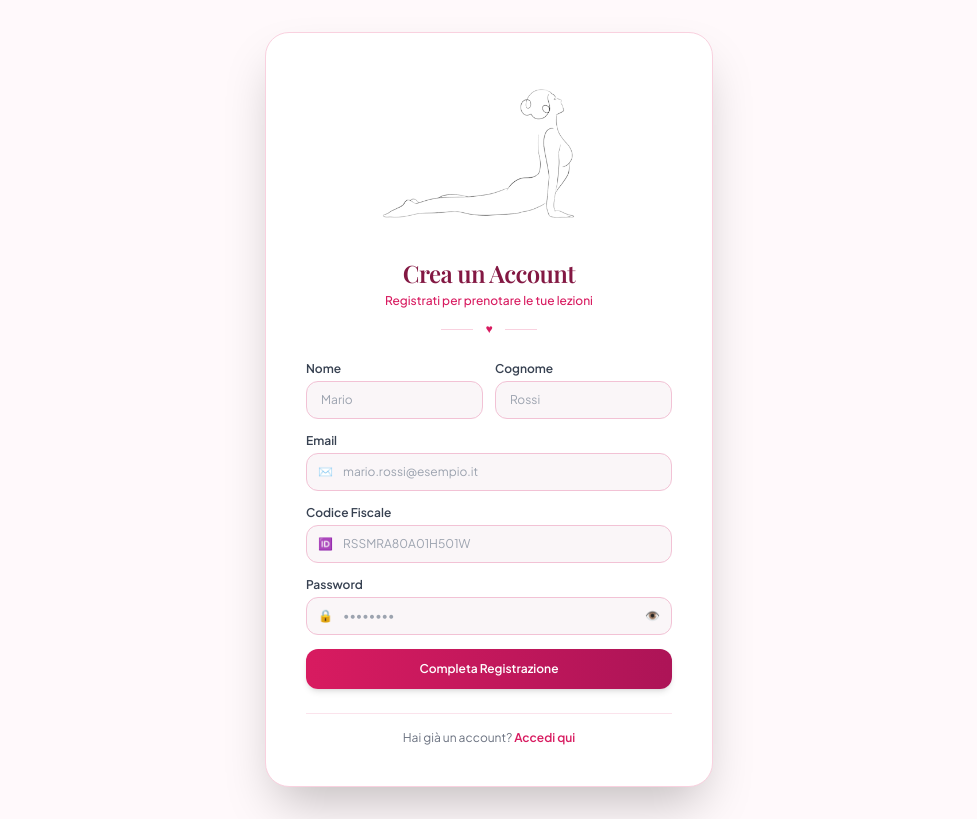
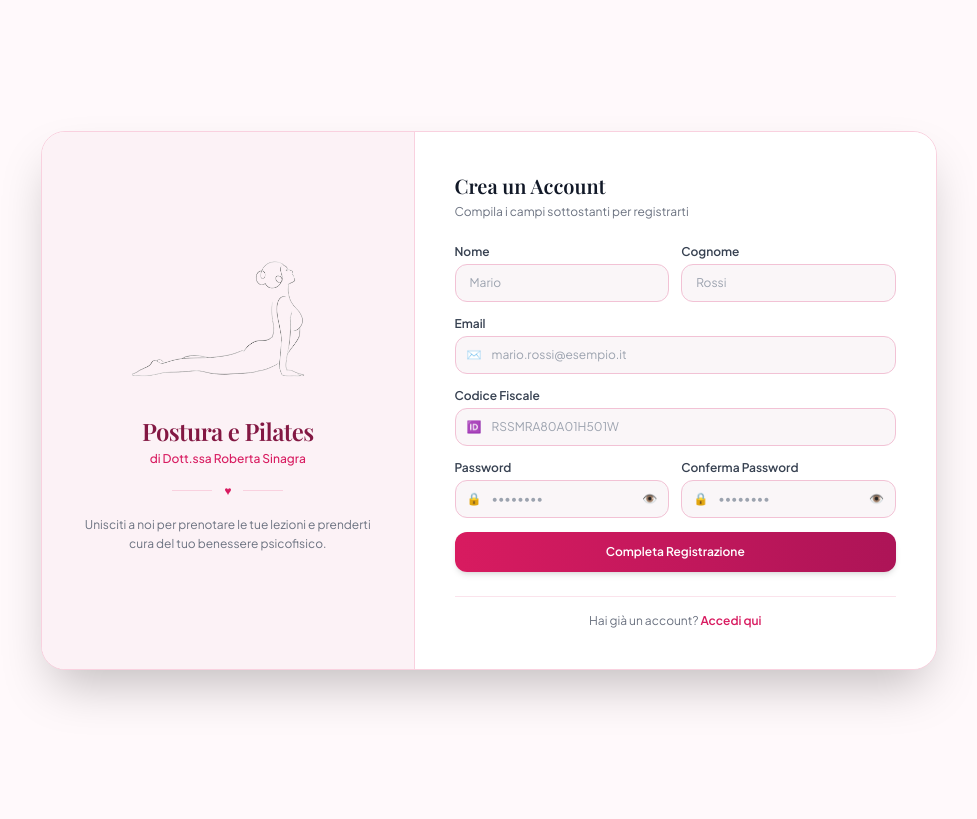
Before and after one commit to TribalTW/posturaepilates, a FastAPI app: page /registrati in a window 1280 px wide. Shown: the whole page, without its empty margins (151-1128 px from the left). After the commit the page ends 704 px from the top, so only its background shows below. Run offline with FastAPI, Linux system fonts and the light colour scheme; parts of the project's set-up code (start-up, migrations or seed data) failed here and were passed over; some libraries are stand-ins or nearby versions; some web fonts are replaced.

Commit message:
Update register.html

```diff
--- a/pilates-webapp/templates/register.html
+++ b/pilates-webapp/templates/register.html
@@ -13,36 +13,50 @@
 </head>
 <body class="bg-[#fff9fb] min-h-screen flex items-center justify-center p-4 md:p-8">
 
-    <!-- CARD PRINCIPALE CENTRALE -->
-    <div class="max-w-md w-full bg-white rounded-3xl shadow-2xl border border-[#f9d1df] p-8 md:p-10 relative">
+    <!-- CARD PRINCIPALE A DUE COLONNE (Larga su PC, compatta su mobile) -->
+    <div class="max-w-4xl w-full bg-white rounded-3xl shadow-2xl border border-[#f9d1df] overflow-hidden grid grid-cols-1 md:grid-cols-12">
 
-        <!-- Logo dello Studio -->
-        <div class="mb-6 flex justify-center">
+        <!-- COLONNA SINISTRA: LOGO E BRANDING -->
+        <div class="md:col-span-5 bg-[#fcf2f6] p-8 md:p-10 flex flex-col items-center justify-center text-center border-b md:border-b-0 md:border-r border-[#f9d1df]">
+            <div class="mb-6">
                 <img src="https://github.com/TribalTW/posturaepilates/blob/main/pilates-webapp/static/css/logo.png?raw=true"
                      alt="Logo Postura & Pilates"
-                     class="h-20 md:h-40 w-auto object-contain">
+                     class="h-24 md:h-36 w-auto object-contain mx-auto">
+            </div>
+            <h1 class="text-2xl font-serif-title font-bold text-pink-900 tracking-tight">Postura e Pilates</h1>
+            <p class="text-xs font-medium text-[#D81B60] mt-1">di Dott.ssa Roberta Sinagra</p>
+            <div class="flex items-center justify-center gap-3 mt-4 text-[#f9d1df] w-full">
+                <div class="h-[1px] w-10 bg-[#f9d1df]"></div>
+                <span class="text-xs text-[#D81B60]">♥</span>
+                <div class="h-[1px] w-10 bg-[#f9d1df]"></div>
+            </div>
+            <p class="text-xs text-gray-500 mt-4 leading-relaxed">
+                Unisciti a noi per prenotare le tue lezioni e prenderti cura del tuo benessere psicofisico.
+            </p>
         </div>
 
-        <!-- Testata Brand -->
-        <div class="text-center mb-6">
-            <h1 class="text-2xl font-serif-title font-bold text-pink-900 tracking-tight">Crea un Account</h1>
-            <p class="text-xs font-medium text-[#D81B60] mt-1">Registrati per prenotare le tue lezioni</p>
-            <div class="flex items-center justify-center gap-3 mt-3 text-[#f9d1df]">
-                <div class="h-[1px] w-8 bg-[#f9d1df]"></div>
-                <span class="text-xs text-[#D81B60]">♥</span>
-                <div class="h-[1px] w-8 bg-[#f9d1df]"></div>
-            </div>
+        <!-- COLONNA DESTRA: FORM DI REGISTRAZIONE -->
+        <div class="md:col-span-7 p-8 md:p-10 flex flex-col justify-center bg-white">
+
+            <div class="mb-6">
+                <h2 class="text-xl font-serif-title font-bold text-gray-900">Crea un Account</h2>
+                <p class="text-xs text-gray-500 mt-1">Compila i campi sottostanti per registrarti</p>
             </div>
 
-        <!-- Messaggio di Errore (se presente) -->
+            <!-- Messaggio di Errore dal Backend -->
             {% if error %}
             <div class="bg-red-50 border border-red-200 text-red-700 text-xs p-3 rounded-xl mb-4 text-center">
                 ⚠️ {{ error }}
             </div>
             {% endif %}
 
+            <!-- Messaggio di Errore Password Non Coincendenti (JavaScript) -->
+            <div id="jsError" class="hidden bg-red-50 border border-red-200 text-red-700 text-xs p-3 rounded-xl mb-4 text-center">
+                ⚠️ Le password inserite non coincidono.
+            </div>
+
             <!-- Form di Registrazione -->
-        <form action="/registrati" method="POST" class="space-y-3.5">
+            <form id="regForm" action="/registrati" method="POST" class="space-y-3.5">
 
                 <div class="grid grid-cols-2 gap-3">
                     <div>
@@ -75,20 +89,34 @@
                     </div>
                 </div>
 
+                <!-- Sezione Password e Conferma Password -->
+                <div class="grid grid-cols-1 md:grid-cols-2 gap-3">
                     <div>
                         <label class="block text-xs font-semibold text-gray-700 mb-1">Password</label>
                         <div class="relative">
                             <span class="absolute inset-y-0 left-0 flex items-center pl-3 text-gray-400 text-xs">🔒</span>
                             <input type="password" name="password" id="regPassword" required placeholder="••••••••"
                                    class="w-full pl-9 pr-9 py-2.5 border border-[#f2c2d5] rounded-xl text-xs bg-[#faf6f8] text-gray-800 focus:outline-none focus:border-[#D81B60] focus:bg-white transition">
-                    <button type="button" onclick="toggleRegPassword()" class="absolute inset-y-0 right-0 pr-3 flex items-center text-gray-400 hover:text-gray-600 text-xs">
-                        👁️
+                            <button type="button" onclick="togglePassword('regPassword', 'eye1')" class="absolute inset-y-0 right-0 pr-3 flex items-center text-gray-400 hover:text-gray-600 text-xs cursor-pointer">
+                                <span id="eye1">👁️</span>
                             </button>
+                        </div>
+                    </div>
+                    <div>
+                        <label class="block text-xs font-semibold text-gray-700 mb-1">Conferma Password</label>
+                        <div class="relative">
+                            <span class="absolute inset-y-0 left-0 flex items-center pl-3 text-gray-400 text-xs">🔒</span>
+                            <input type="password" name="conferma_password" id="confirmPassword" required placeholder="••••••••"
+                                   class="w-full pl-9 pr-9 py-2.5 border border-[#f2c2d5] rounded-xl text-xs bg-[#faf6f8] text-gray-800 focus:outline-none focus:border-[#D81B60] focus:bg-white transition">
+                            <button type="button" onclick="togglePassword('confirmPassword', 'eye2')" class="absolute inset-y-0 right-0 pr-3 flex items-center text-gray-400 hover:text-gray-600 text-xs cursor-pointer">
+                                <span id="eye2">👁️</span>
+                            </button>
+                        </div>
                     </div>
                 </div>
 
                 <button type="submit"
-                    class="w-full mt-2 py-3 bg-gradient-to-r from-[#D81B60] to-[#AD1457] hover:opacity-95 text-white font-bold rounded-xl text-xs transition shadow-md cursor-pointer">
+                        class="w-full mt-3 py-3 bg-gradient-to-r from-[#D81B60] to-[#AD1457] hover:opacity-95 text-white font-bold rounded-xl text-xs transition shadow-md cursor-pointer">
                     Completa Registrazione
                 </button>
             </form>
@@ -99,12 +127,35 @@
 
         </div>
 
-    <!-- Script per mostrare/nascondere la password -->
+    </div>
+
+    <!-- Script per mostrare/nascondere password e validazione -->
     <script>
-        function toggleRegPassword() {
-            const pwdInput = document.getElementById('regPassword');
-            pwdInput.type = pwdInput.type === 'password' ? 'text' : 'password';
+        function togglePassword(fieldId, eyeId) {
+            const pwdInput = document.getElementById(fieldId);
+            const eyeSpan = document.getElementById(eyeId);
+            if (pwdInput.type === 'password') {
+                pwdInput.type = 'text';
+                eyeSpan.textContent = '🙈';
+            } else {
+                pwdInput.type = 'password';
+                eyeSpan.textContent = '👁️';
             }
+        }
+
+        document.getElementById('regForm').addEventListener('submit', function(e) {
+            const pass = document.getElementById('regPassword').value;
+            const confirmPass = document.getElementById('confirmPassword').value;
+            const jsError = document.getElementById('jsError');
+
+            if (pass !== confirmPass) {
+                e.preventDefault();
+                jsError.classList.remove('hidden');
+                document.getElementById('confirmPassword').focus();
+            } else {
+                jsError.classList.add('hidden');
+            }
+        });
     </script>
 </body>
 </html>
```
Lines whose indentation alone changed are shown as unchanged.
